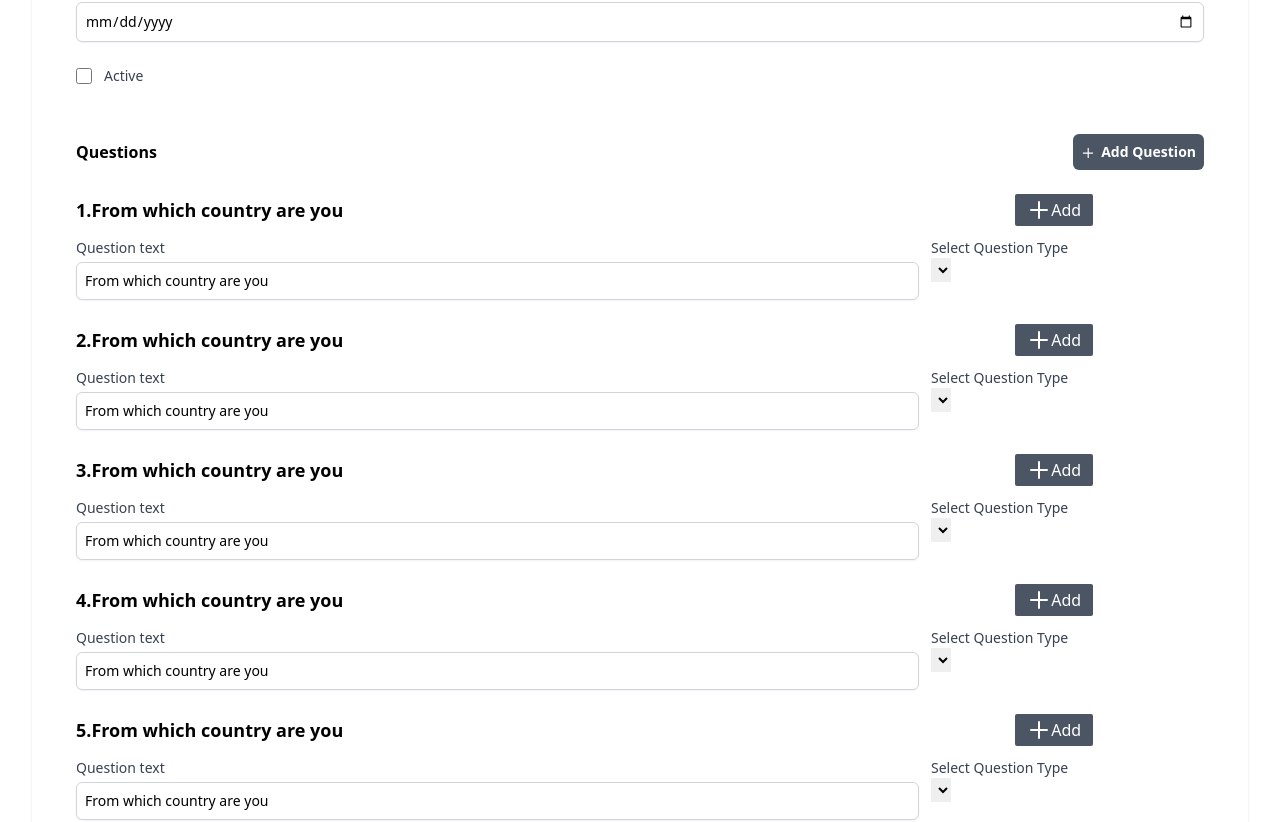
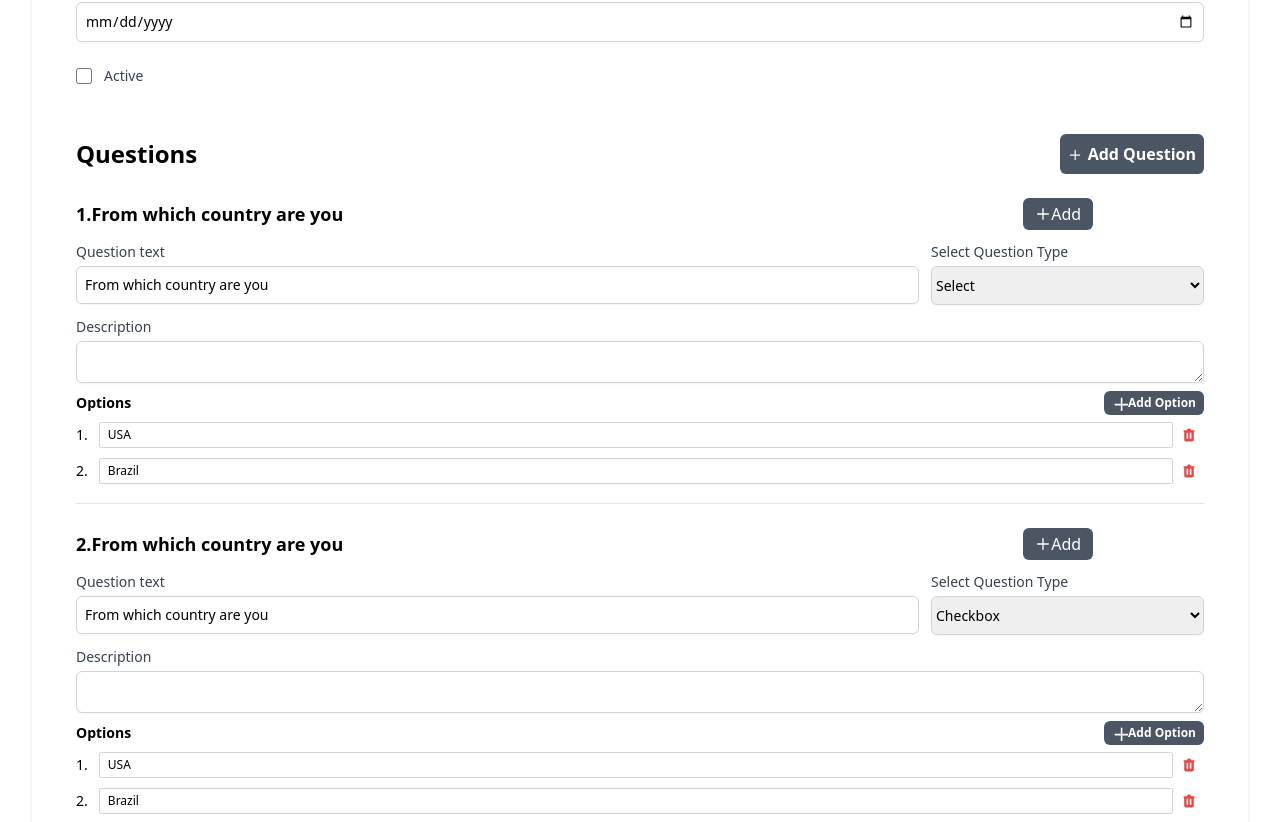
Before and after one commit to antonio-prestes/php-laravel-vue-survey_app, a Vue app in the folder vue/: page /surveys/100 in a window 1280 px wide. Shown: the part 650-1472 px from the top of the page. Built offline with nearby package versions, Linux system fonts and the light colour scheme; sample sign-in values are in the browser's storage.

Commit message:
01:47:37 - Render Options for question

```diff
--- a/package.json
+++ b/package.json
@@ -19,6 +19,7 @@
         "@headlessui/vue": "^1.5.0",
         "@heroicons/vue": "^1.0.6",
         "tailwindcss": "^3.0.23",
+        "uuid": "^8.3.2",
         "vuex": "^4.0.2"
     }
 }
--- a/vue/src/components/editor/QuestionEditor.vue
+++ b/vue/src/components/editor/QuestionEditor.vue
@@ -9,11 +9,11 @@
             <button
                 type="button"
                 @click="addQuestion()"
-                class="flex items-center text-xm py-1 px-3 mr-2 rounded-sm text-white bg-gray-600 hover:bg-gray-700"
+                class="flex items-center text-xm py-1 px-3 mr-2 text-white bg-gray-600 hover:bg-gray-700 rounded-md"
             >
                 <svg
                     xmlns="http://www.w3.org/2000/svg"
-                    class="h-6 w-6"
+                    class="h-4 w-4"
                     fill="none"
                     viewBox="0 0 24 24"
                     stroke="currentColor"
@@ -30,7 +30,7 @@
             <button
                 type="button"
                 @click="deleteQuestion()"
-                class="flex items-center text-xm py-1 px-3 mr-2 rounded-sm text-white text-red-600 hover:bg-red-700"
+                class="flex items-center text-xm py-1 px-3 mr-2 text-white text-red-600 hover:bg-red-700 hover:text-white rounded-md"
             >
                 <svg
                     xmlns="http://www.w3.org/2000/svg"
@@ -80,24 +80,104 @@
                 name="question_type"
                 v-model="model.type"
                 @change="typeChange"
-                class=""
-            />
-            <options
-                v-for="type in questionTypes"
-                :key="type"
-                :value="type"
+                class="mt-1 py-2 w-full border border-gray-300 rounded-md block shadow-sm sm:text-sm "
             >
-
-            </options>
+                <option v-for="type in questionTypes" :key="type" :value="type">
+                    {{ upperCaseFirst(type) }}
+                </option>
+            </select>
         </div>
         <!--/questionType-->
     </div>
     <!--questionDesc-->
+    <div class="mt-3 col-span-9">
+        <label
+            :for="'question_description_' + model.id"
+            class="block text-sm font-medium text-gray-700"
+        >Description
+        </label>
+        <textarea
+            :name="'question_description_' + model.id"
+            v-model="model.description"
+            @change="dataChange"
+            :id="'question_description_' + model.id"
+            class="mt-1 focus:ring-indigo-500 focus:border-indigo-500 block w-full shadow-sm sm:text-sm border border-gray-300 rounded-md"
+        />
+
+    </div>
     <!--/questionDesc-->
+    <!--data-->
+    <div>
+        <div class="mt-2" v-if="shouldHaveOptions()">
+            <h4 class="text-sm font-semibold mb-1 flex justify-between items-center">
+                Options
+                <button
+                    type="button"
+                    @click="addOption()"
+                    class="flex items-center text-xs py-1 px-2 rounded-md text-white bg-gray-600 hover:bg-gray-700"
+                >
+                    <svg
+                        xmlns="http://www.w3.org/2000/svg"
+                        class="h-4 w-4"
+                        fill="none"
+                        viewBox="0 0 20 20"
+                        stroke="currentColor"
+                        stroke-width="2">
+                        <path
+                            stroke-linecap="round"
+                            stroke-linejoin="round"
+                            d="M12 4v16m8-8H4"/>
+                    </svg>
+                    Add Option
+                </button>
+            </h4>
+            <div
+                v-if="!model.data.options.length"
+                class="text-sm text-gray-600 text-center py-3">
+                You don't have any options defined
+            </div>
+            <div
+                v-for="(option, index) in model.data.options"
+                :key="option.uuid"
+                class="flex items-center mb-1">
+                <span class="w-6 text-sm">
+                    {{ index + 1 }}.
+                </span>
+                <input
+                    type="text"
+                    v-model="option.text"
+                    @change="dataChange"
+                    class="w-full rounded-sm py-1 px-2 text-xs border border-gray-300 focus:border-indigo-500 "
+                />
+                <button
+                    type="button"
+                    @click="removeOption(option)"
+                    class="h-8 w-8 rounded-full flex items-center justify-center border border-transparent transition-colors hover:border-red-100"
+                >
+                    <svg
+                        xmlns="http://www.w3.org/2000/svg"
+                        class="h-4 w-4 text-red-500"
+                        viewBox="0 0 20 20"
+                        fill="currentColor"
+                    >
+                        <path
+                            fill-rule="evenodd"
+                            d="M9 2a1 1 0 00-.894.553L7.382 4H4a1 1 0 000 2v10a2 2 0 002 2h8a2 2 0 002-2V6a1 1 0 100-2h-3.382l-.724-1.447A1 1 0 0011 2H9zM7 8a1 1 0 012 0v6a1 1 0 11-2 0V8zm5-1a1 1 0 00-1 1v6a1 1 0 102 0V8a1 1 0 00-1-1z"
+                            clip-rule="evenodd"
+                        />
+                    </svg>
+                </button>
+            </div>
+        </div>
+    </div>
+    <!--/data-->
+    <hr class="my-4"/>
 </template>
 
 <script setup>
-import {ref} from "vue";
+import {ref, computed} from "vue"
+import {v4 as uuidv4 } from "uuid"
+import store from "../../store";
 
 const props = defineProps({
     question: Object,
@@ -108,6 +188,52 @@
 
 const model = ref(JSON.parse(JSON.stringify(props.question)));
 
+const questionTypes = computed(() => store.state.questionTypes)
+
+function upperCaseFirst(str) {
+    return str.charAt(0).toUpperCase() + str.slice(1);
+}
+
+function shouldHaveOptions() {
+    return ["select", "radio", "checkbox"].includes(model.value.type)
+}
+
+function getOptions() {
+    return model.value.data.options;
+}
+
+function setOptions(options) {
+    model.value.data.options = options;
+}
+
+function addOption() {
+    setOptions([
+        ...getOptions(),
+        {uuid: uuidv4(), text: ""},
+    ]);
+    dataChange();
+}
+
+function removeOption(op) {
+    setOptions(getOptions().filter((opt) => opt !== op));
+    dataChange();
+}
+
+function typeChange() {
+    if (shouldHaveOptions()) {
+        setOptions(getOptions() || []);
+    }
+    dataChange();
+}
+
+function dataChange() {
+    const data = JSON.parse(JSON.stringify(model.value))
+    if (!shouldHaveOptions()) {
+        delete data.data.options;
+    }
+    emit("change", data)
+}
+
 </script>
 
 <style scoped>
--- a/vue/src/store/index.js
+++ b/vue/src/store/index.js
@@ -163,7 +163,8 @@
             data: {},
             token: sessionStorage.getItem('TOKEN'),
         },
-        surveys: [...tmpSurveys]
+        surveys: [...tmpSurveys],
+        questionTypes: ["text","select","radio","checkbox","textarea"],
     },
     getters: {},
     actions: {
--- a/vue/src/views/SurveyView.vue
+++ b/vue/src/views/SurveyView.vue
@@ -129,13 +129,13 @@
                 <!--/ Survey Fields -->
 
                 <div class="px-4 py-5 bg-white space-y-6 sm:p-6">
-                    <h3 class="text-2x1 font-semibold flex items-center justify-between">
+                    <h3 class="text-2xl font-semibold flex items-center justify-between">
                         Questions
 
                         <button
                             type="button"
                             @click="addQuestion()"
-                            class="flex items-center text-sm py-2 px-2 rounded-md text-white bg-gray-600 hover:bg-gray-700 justify-between"
+                            class="flex items-center text-base py-2 px-2 rounded-md text-white bg-gray-600 hover:bg-gray-700 justify-between"
                         >
                             <svg xmlns="http://www.w3.org/2000/svg"
                                  class="h-3 w-3 mr-2 inline-block"
```
Also changed, not shown: 1 other file (tests, documents, lock files or other folders).
